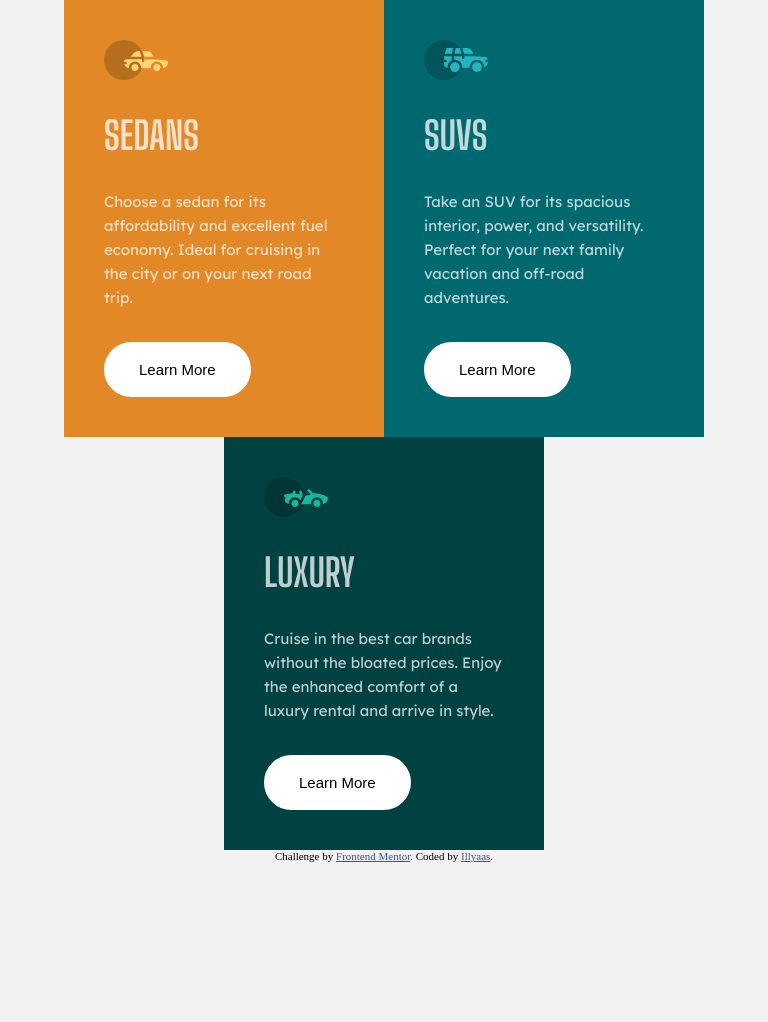
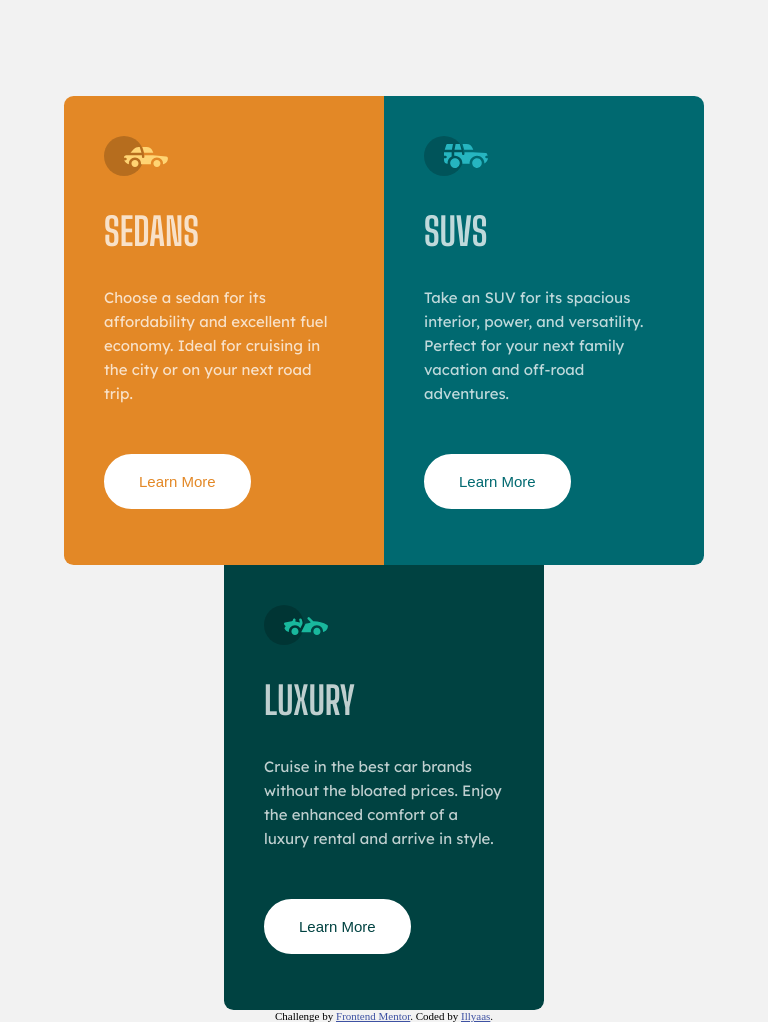
Before and after one commit to Illyaas4Show/3-column-preview-card-component, a plain HTML site: page index.html in a window 768 px wide. Before the commit the page ends 862 px from the top, so only its background shows below. Drawn offline with Linux system fonts and the light colour scheme.

Commit message:
Update style.css

```diff
--- a/style.css
+++ b/style.css
@@ -40,6 +40,7 @@ h1 {
     flex-wrap: wrap;
     justify-content: center;
     overflow: hidden;
+    border-radius: .6rem;
 }
 
 /* Generals ----------------------------------------*/
@@ -68,12 +69,20 @@ p {
 }
 
 button {
-    margin-top: 2rem;
+    margin-top: 3rem;
     padding: 1rem 2rem 1rem 2rem;
     border-radius: 3rem;
     font-size: 15px;
     border: 3px white solid;
     background-color: white;
+    margin-bottom: 1rem;
+    transition: all 250ms ease;
+    justify-self: end;
+}
+
+button:hover {
+    background-color: rgba(0, 0, 0, 0);
+    color: white!important;
 }
 
 /* sedans styling ----------------------------------*/
@@ -81,12 +90,59 @@ button {
     background-color: var(--bright-orange);
 }
 
+.sedans button {
+    color: var(--bright-orange);
+}
+
 /* suvs styling ------------------------------------*/
 .suvs {
     background-color: var(--dark-cyan);
+}
+
+.suvs button {
+    color: var(--dark-cyan);
 }
 
 /* luxury styling ----------------------------------*/
 .luxury {
     background-color: var(--very-dark-cyan);
 }
+
+.luxury button {
+    color: var(--very-dark-cyan);
+}
+
+/* Media query ------------------------------------*/
+
+
+@media (max-width: 1000px) and (min-width: 638px) {
+    .container {
+        margin-top: 6rem;
+    }
+
+    .sedans {
+        border-radius: .6rem 0 0 .6rem;
+    }
+
+    .suvs {
+        border-radius: 0 .6rem .6rem 0;
+    }
+
+    .luxury {
+        border-radius: 0 0 .6rem .6rem;
+    }
+}
+
+@media (max-width: 638px) {
+    .container {
+        margin-top: 6rem;
+    }
+
+    .sedans {
+        border-radius: .6rem .6rem 0 0;
+    }
+
+    .luxury {
+        border-radius: 0 0 .6rem .6rem;
+    }
+}
```
